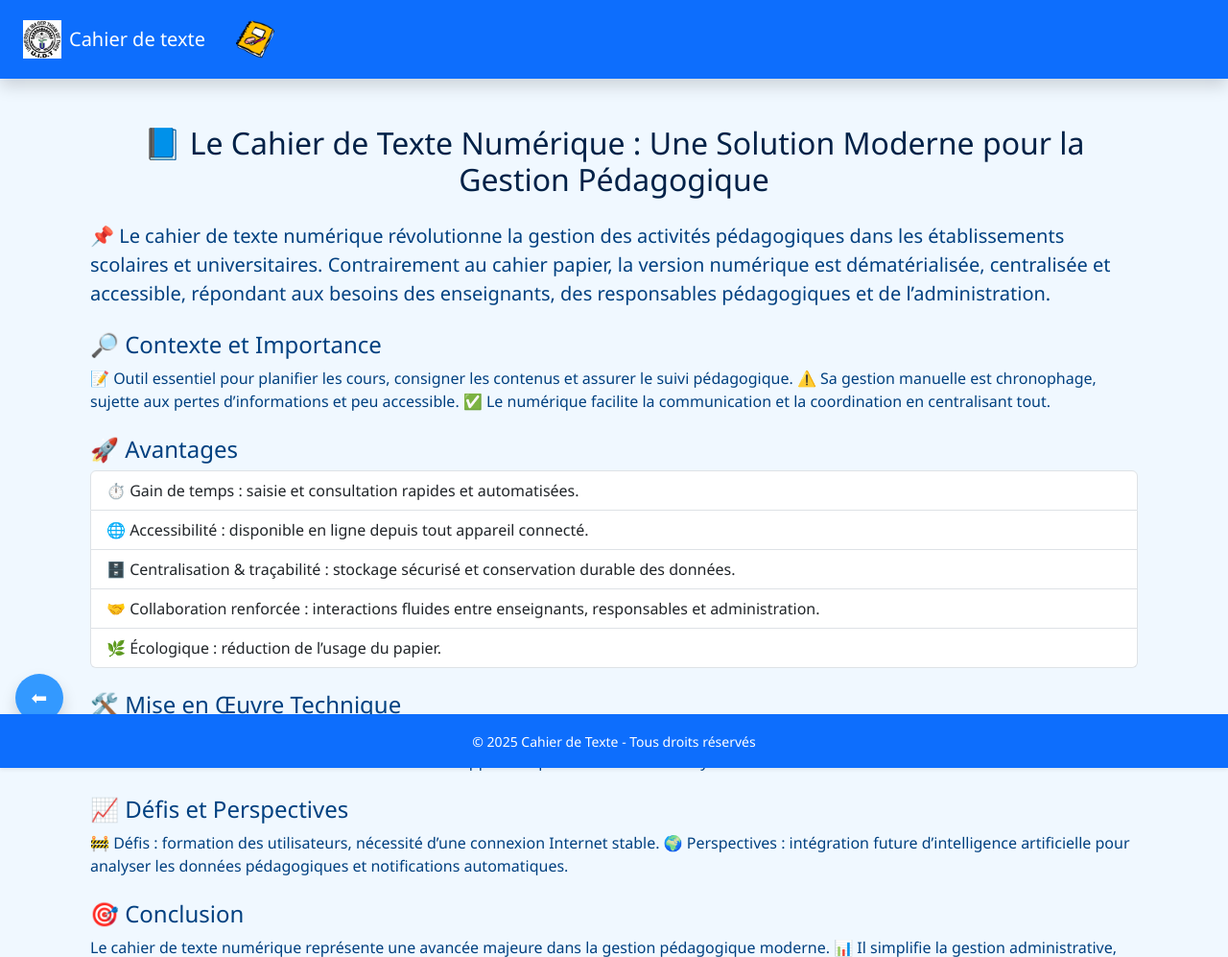
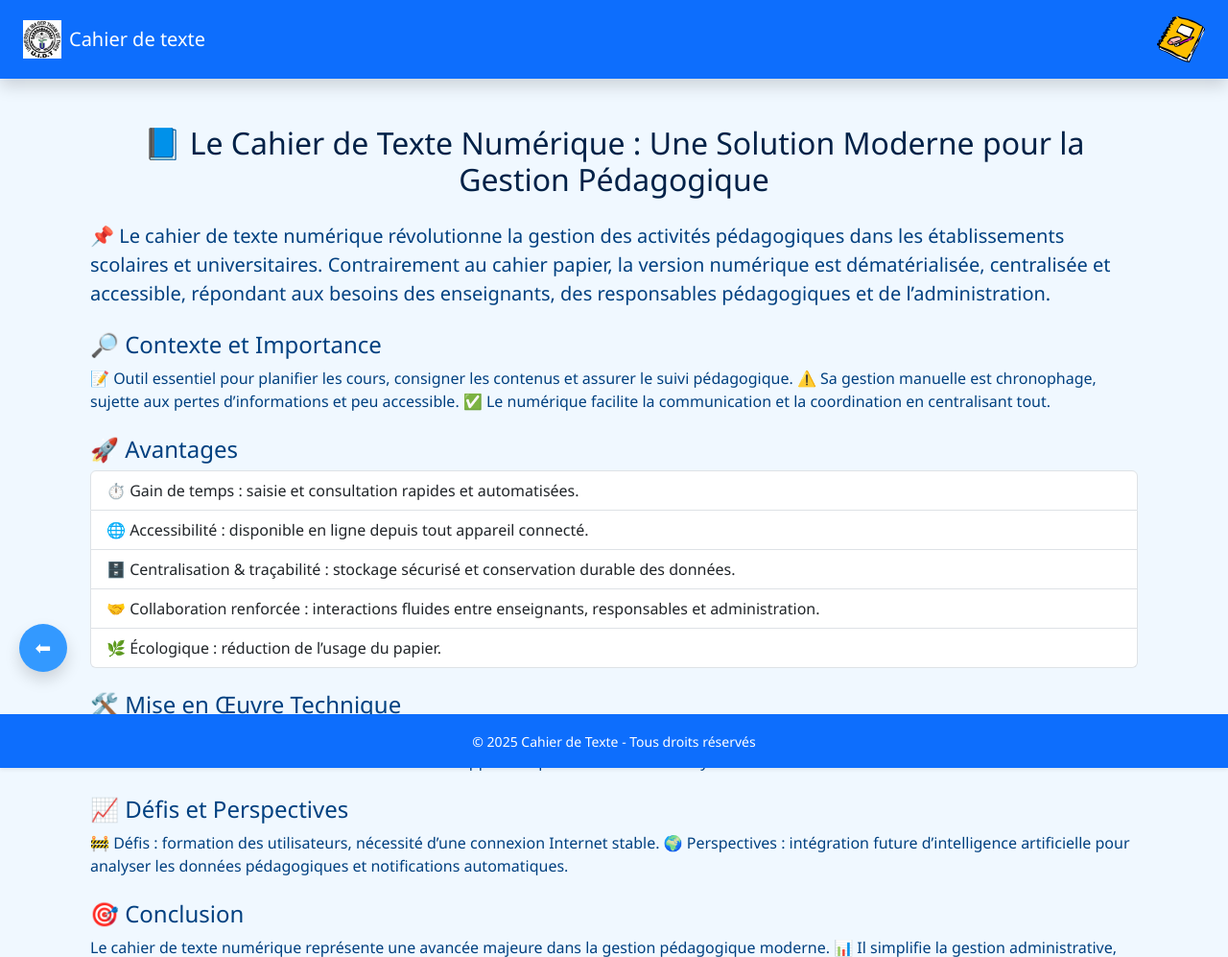
Before and after one commit to pekherooo/cahier_de_texte, a Flask app: page /about in a window 1280 px wide. Shown: the top 997 px of the page at 96% size. Run offline with Flask 3, Linux system fonts and the light colour scheme.

```diff
--- a/app/templates/layout.html
+++ b/app/templates/layout.html
@@ -34,9 +34,10 @@
     {% endif %}
 
     <!-- Image 2 à droite -->
-    <div class="d-flex align-items-center">
-        <img src="{{ url_for('static', filename='img/cahier.png') }}" alt="Cahier" width="40" height="40" class="ms-3">
+    <div class="ms-auto d-flex align-items-center">
+        <img src="{{ url_for('static', filename='img/cahier.png') }}" alt="Cahier" class="img-fluid" style="max-width: 50px; height: auto;">
     </div>
+
 
 </nav>
 
@@ -57,13 +58,12 @@
 </div>
 
 {% if request.endpoint != 'main.index' %}
-<div class="fixed-bottom mb-5 ms-3">
+<div class="position-fixed" style="bottom: 100px; left: 20px; z-index: 999;">
     <a href="javascript:history.back()" class="btn btn-retour-mini shadow d-flex align-items-center justify-content-center">
         ⬅
     </a>
 </div>
 {% endif %}
-
 
 <!-- FOOTER -->
 <footer class="bg-primary text-white text-center py-3 fixed-bottom shadow-sm">
@@ -71,6 +71,7 @@
 </footer>
 
 
+
 <script src="https://cdn.jsdelivr.net/npm/bootstrap@5.3.0/dist/js/bootstrap.bundle.min.js"></script>
 </body>
 </html>
```
Also changed, not shown: instance/db.sqlite3.
